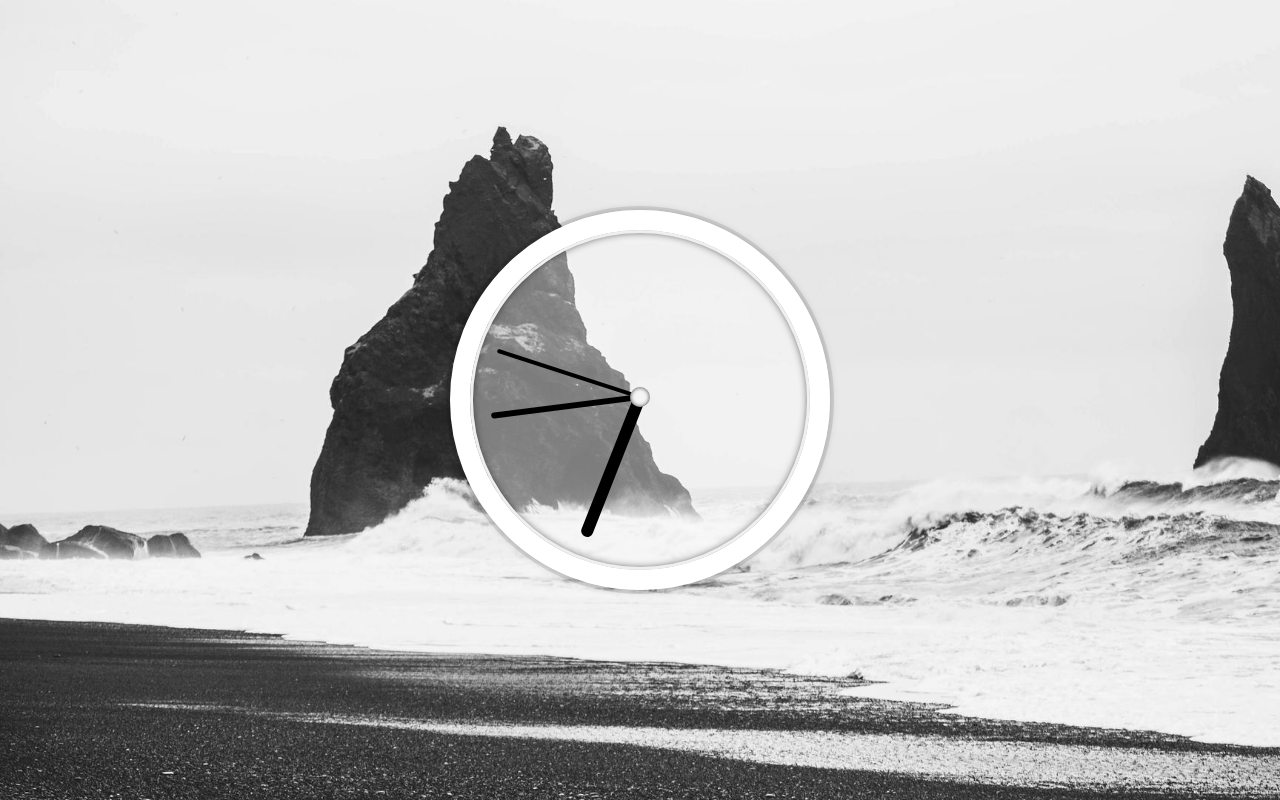
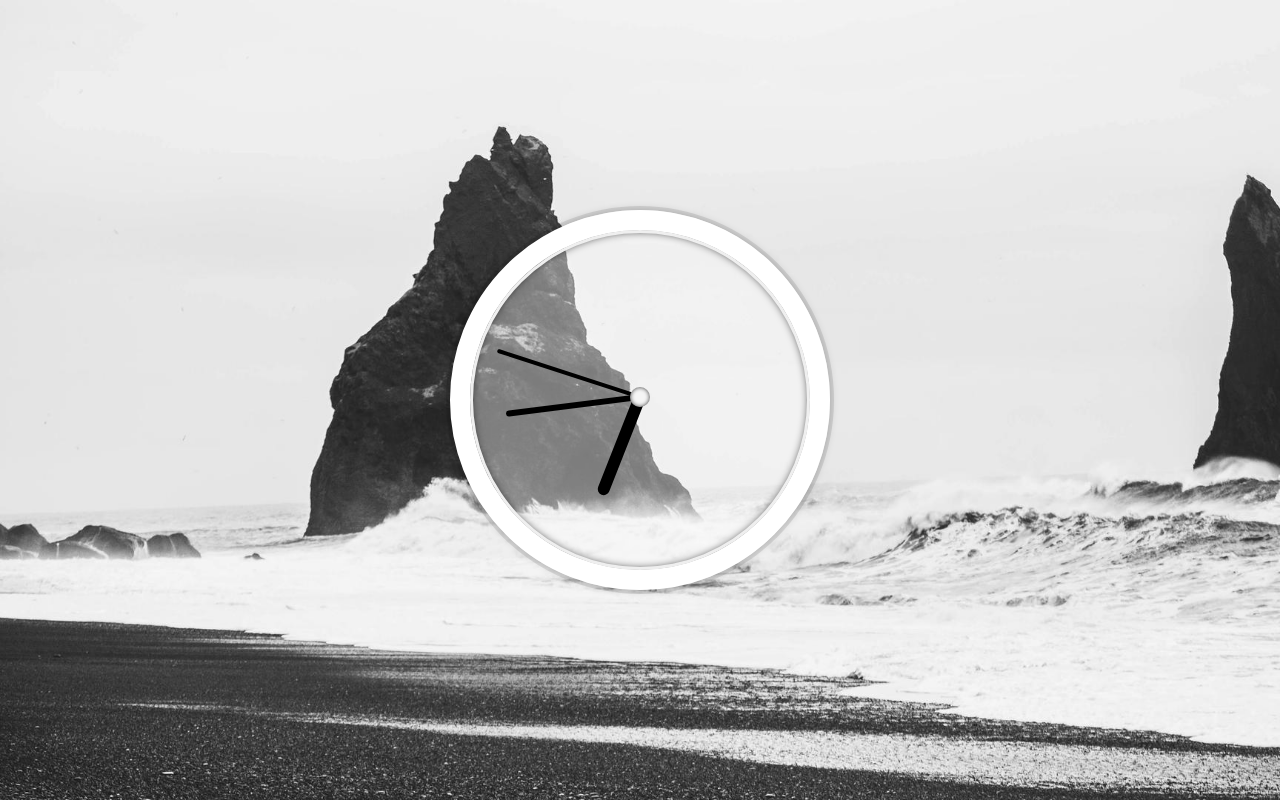
Before and after one commit to erhanersoz/JavaScript30, a plain HTML site: page 02 - JS and CSS Clock/index.html in a window 1280 px wide. Drawn offline with Linux system fonts and the light colour scheme.

Commit message:
Update styles

```diff
--- a/02 - JS and CSS Clock/index.html
+++ b/02 - JS and CSS Clock/index.html
@@ -17,7 +17,6 @@
 
   <style>
     html {
-
       background: #e7e7e7 url(background-image.jpg);
       background-size: cover;
       font-family: 'helvetica neue';
@@ -58,7 +57,6 @@
     }
 
     .hand {
-      width: 50%;
       background: black;
       position: absolute;
       top: 50%;
@@ -68,18 +66,23 @@
     }
 
     .hour-hand {
+      width: 35%;
+      left: 15%;
       height: 12px;
       margin-top: -6px;
       border-radius: 12px;
     }
 
     .min-hand {
+      width: 45%;
+      left: 5%;
       height: 6px;
       margin-top: -3px;
       border-radius: 3px;
     }
 
     .second-hand{
+      width: 50%;
       height: 4px;
       margin-top: -2px;
       border-radius: 2px;
```
